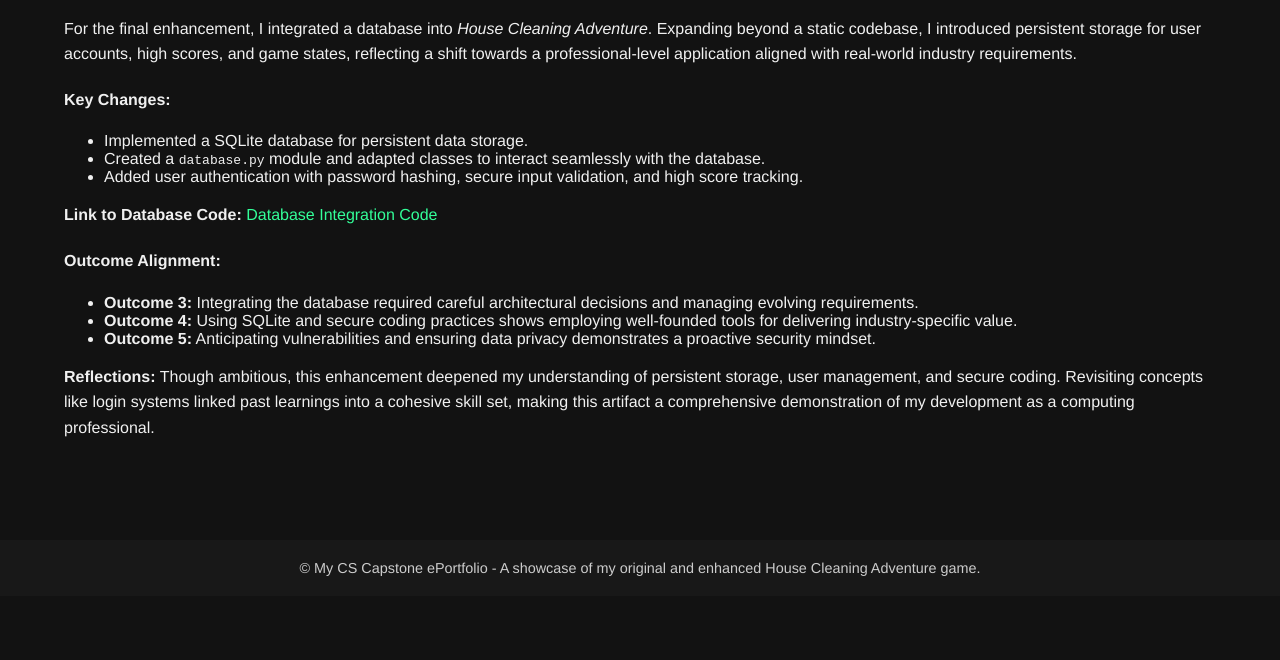
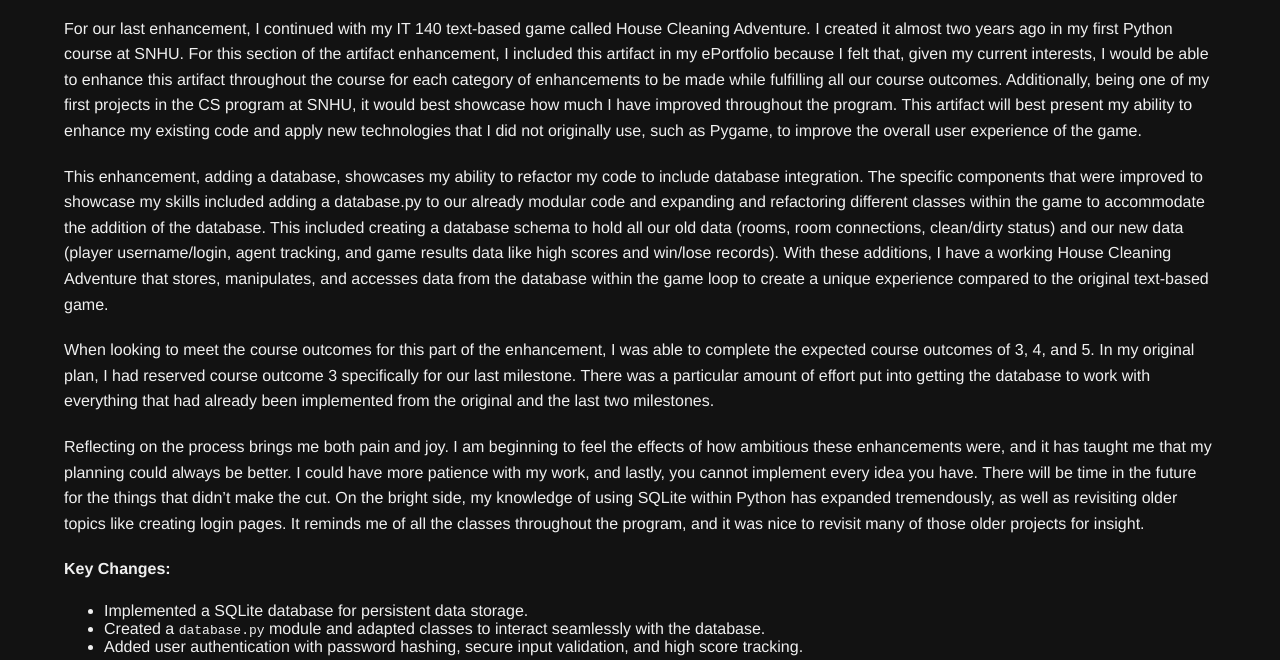
Before and after one commit to briggs8933/CS-499-Capstone, a Jekyll site: the page built from artifact_database.md, in a window 1280 px wide and 900 px high, scrolled down 581 px, cut to the strip 240-900 px from the top of the window. Built offline with Jekyll 4.4.1, drawn with Linux system fonts in a browser that asks for light colours; before the commit the page ends 1417 px from its top, so only the background shows below that.

Commit message:
Update artifact_database.md

```diff
--- a/artifact_database.md
+++ b/artifact_database.md
@@ -8,7 +8,15 @@ title: "Database Enhancement"
 <iframe width="560" height="315" src="https://www.youtube.com/embed/SmAEqfFRv84" frameborder="0" allowfullscreen></iframe>
 
 
-For the final enhancement, I integrated a database into *House Cleaning Adventure*. Expanding beyond a static codebase, I introduced persistent storage for user accounts, high scores, and game states, reflecting a shift towards a professional-level application aligned with real-world industry requirements.
+For our last enhancement, I continued with my IT 140 text-based game called House Cleaning Adventure. I created it almost two years ago in my first Python course at SNHU. For this section of the artifact enhancement, I included this artifact in my ePortfolio because I felt that, given my current interests, I would be able to enhance this artifact throughout the course for each category of enhancements to be made while fulfilling all our course outcomes. Additionally, being one of my first projects in the CS program at SNHU, it would best showcase how much I have improved throughout the program. This artifact will best present my ability to enhance my existing code and apply new technologies that I did not originally use, such as Pygame, to improve the overall user experience of the game.
+
+This enhancement, adding a database, showcases my ability to refactor my code to include database integration. The specific components that were improved to showcase my skills included adding a database.py to our already modular code and expanding and refactoring different classes within the game to accommodate the addition of the database. This included creating a database schema to hold all our old data (rooms, room connections, clean/dirty status) and our new data (player username/login, agent tracking, and game results data like high scores and win/lose records). With these additions, I have a working House Cleaning Adventure that stores, manipulates, and accesses data from the database within the game loop to create a unique experience compared to the original text-based game.
+
+When looking to meet the course outcomes for this part of the enhancement, I was able to complete the expected course outcomes of 3, 4, and 5. In my original plan, I had reserved course outcome 3 specifically for our last milestone. There was a particular amount of effort put into getting the database to work with everything that had already been implemented from the original and the last two milestones.
+
+Reflecting on the process brings me both pain and joy. I am beginning to feel the effects of how ambitious these enhancements were, and it has taught me that my planning could always be better. I could have more patience with my work, and lastly, you cannot implement every idea you have. There will be time in the future for the things that didn’t make the cut. On the bright side, my knowledge of using SQLite within Python has expanded tremendously, as well as revisiting older topics like creating login pages. It reminds me of all the classes throughout the program, and it was nice to revisit many of those older projects for insight.
+
+
 
 **Key Changes:**
 - Implemented a SQLite database for persistent data storage.
```
